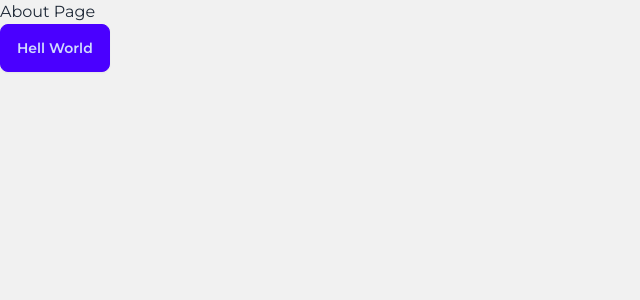
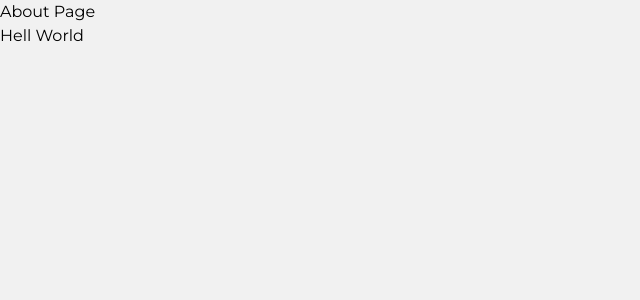
Before and after one commit to ajervin1/nuxt-tiktok, a Nuxt app: page /about in a window 1280 px wide. Shown: the top 300 px of the page, without its empty margins (0-640 px from the left). Built offline with nearby package versions, Linux system fonts and the light colour scheme.

Commit message:
Removed Daisy Ui

```diff
--- a/app.vue
+++ /dev/null
@@ -1,6 +0,0 @@
-<template>
-  <div>
-
-	  <NuxtPage />
-  </div>
-</template>
--- a/nuxt.config.ts
+++ b/nuxt.config.ts
@@ -3,6 +3,7 @@
 // @ts-ignore
 // @ts-ignore
 export default defineNuxtConfig({
+
   typescript: {
     strict: false,
   },
--- a/package.json
+++ b/package.json
@@ -14,13 +14,11 @@
     "@nuxtjs/google-fonts": "^3.0.2",
     "@nuxtjs/tailwindcss": "^6.9.4",
 
-    "daisyui": "^3.9.4",
     "nuxt": "^3.8.1",
     "vue": "^3.3.8",
     "vue-router": "^4.2.5"
   },
   "dependencies": {
-
     "@pinia/nuxt": "^0.5.1",
     "nuxt-icon": "^0.6.5",
     "pinia": "^2.1.7"
--- a/tailwind.config.js
+++ b/tailwind.config.js
@@ -21,15 +21,7 @@ module.exports = {
 			// => @media (max-width: 639px) { ... }
 		},
 	},
-	daisyui: {
-		base: true,
-		styled: true,
-		utils: true,
-		themes: ["light", "dark", "cupcake", 'dracula'],
-	},
-	plugins: [
-		require('daisyui'),
-	],
+
 
 
 
```
Also changed, not shown: 1 other file (tests, documents, lock files or other folders).
